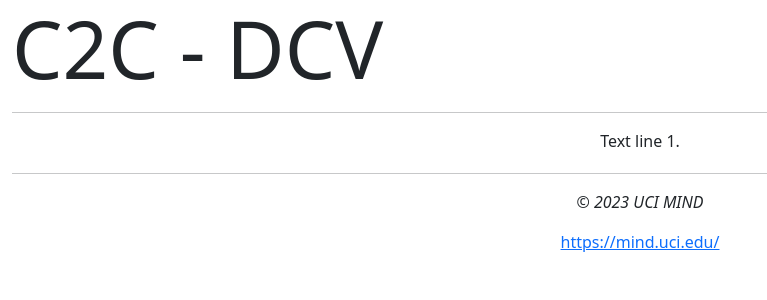
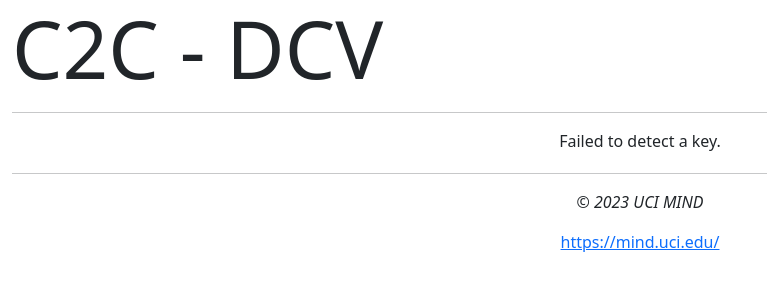
Before and after one commit to iankuys/c2c_survey_app, a Flask app: page /c2c-retention-dce/ in a window 1280 px wide. Shown: the top 300 px of the page, without its empty margins (0-767 px from the left). Run offline with Flask 2, Linux system fonts and the light colour scheme; some libraries are stand-ins or nearby versions.

Commit message:
Receive user keys (hashed ID) From URL only for now Will create a text box that appears if no ID was found This text box will let users paste their key (hashed ID) as a fallback

```diff
--- a/app.py
+++ b/app.py
@@ -14,14 +14,32 @@ bp = Blueprint(
 )
 
 ################################
+############ HELPERS ###########
+
+def sanitize_key(key_from_html_string: str) -> str:
+    result = key_from_html_string
+    # TODO
+    return result.strip()
+
+################################
 ########### ENDPOINTS ##########
 # http://127.0.0.1:5000/c2c-retention-dce/
 
 
 @bp.route("/", methods=["GET"])
 def index():
-    # Get hashed C2C ID from URL parameter "id"
+    if ("key" in request.args and len(request.args["key"]) > 0):
+        hashed_id = sanitize_key(request.args["key"])
+        # Check if hashed_id is valid
+        return render_template("index.html", key=hashed_id)
     return render_template("index.html")
+
+@bp.route("/check", methods=["GET", "POST"])
+def check():
+    # Endpoint that receives data from a user that manually input their key (hashed ID)
+    # to an HTML form on "/"
+    # Redirect to "/" with that key to check
+    return redirect(url_for("main_blueprint.index"), code=302)
 
 @bp.app_errorhandler(404)
 def page_not_found(err):
--- a/templates/index.html
+++ b/templates/index.html
@@ -6,5 +6,7 @@
         style="text-decoration: none; color: #604f03;font-weight: bolder;">×</a>
 </div>{% endif %}
 
-<p class="pb-1 text-center">Text line 1.</p>
+{% if key %}<p class="pb-1 text-center">Your key is: <b><code>{{ key }}</code></b></p>
+{% else %}<p class="pb-1 text-center">Failed to detect a key.</p>
+{% endif %}
 {% endblock %}
```
